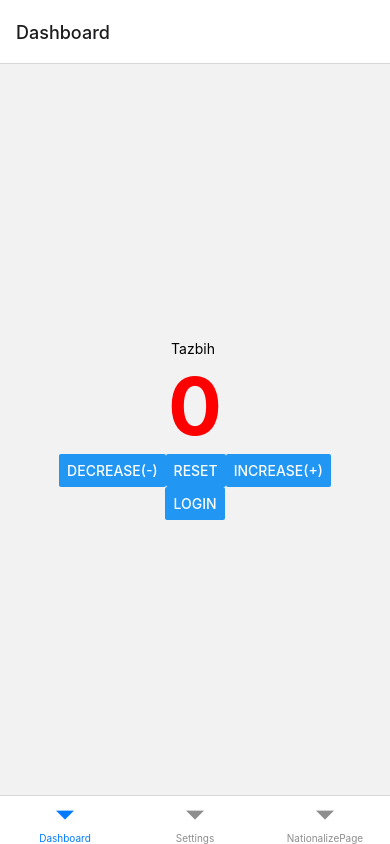
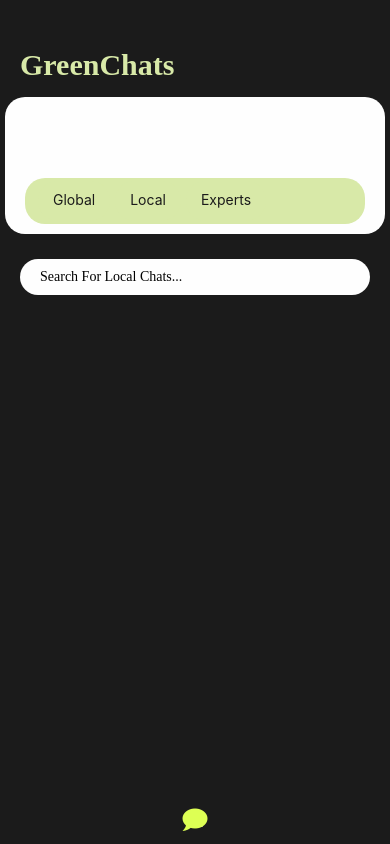
Before and after one commit to combo666/MAD-Lab, a React Native app in the folder frontEnd/: screen /Chats in a window 390 px wide. Built offline with nearby package versions, Linux system fonts and the light colour scheme.

Commit message:
Chat fetcher Front End Layout design

```diff
--- a/frontEnd/App.tsx
+++ b/frontEnd/App.tsx
@@ -1,13 +1,16 @@
 import React from "react";
 import { View,Text,StyleSheet } from "react-native";
 import { counterEvent } from "react-native/Libraries/Performance/Systrace";
-import CounterPage from "./src/pages/counterPage";
+import { createBottomTabNavigator } from "@react-navigation/bottom-tabs";
 import { createStackNavigator } from "@react-navigation/stack";
 import { NavigationContainer } from "@react-navigation/native";
+import { MaterialCommunityIcons } from '@expo/vector-icons';
+
+import CounterPage from "./src/pages/counterPage";
 import LoginPage from "./src/pages/LoginPage";
 import SettingsPage from "./src/pages/SettingsPage"
 import NationalizePage from "./src/pages/NationalizePage"
-import { createBottomTabNavigator } from "@react-navigation/bottom-tabs";
+import ChatsPage from "./src/pages/ChatsPage";
 
 const stack = createStackNavigator();
 const bottom_tab = createBottomTabNavigator();
@@ -24,10 +27,41 @@ const BasicDashboardScreen =() =>{
 const App = () =>{
   return(
     <NavigationContainer>
-      <bottom_tab.Navigator>
-        <bottom_tab.Screen name="Dashboard" component={BasicDashboardScreen}/>
+      <bottom_tab.Navigator
+        initialRouteName="Chats"
+        screenOptions={{
+          tabBarStyle: {
+            backgroundColor: "#1B1B1B",
+            alignItems: 'center',
+            borderTopWidth: 0,
+          },
+          tabBarShowLabel: false,
+          tabBarActiveTintColor: '#E0FFB4',
+          tabBarInactiveTintColor: "grey",
+          title: "Soil Society",
+          headerPressOpacity: 5,
+          headerShown: false
+        }}
+      >
+        <bottom_tab.Screen name="Dashboard" component={BasicDashboardScreen}
+          options={{
+            tabBarLabel:"Dashboard",
+            tabBarIcon: ({focused})=> <MaterialCommunityIcons name={focused ? "post": "post-outline"} size={focused? 30: 20} color={focused ?"#DDFF54" : 'white'}/>,
+            tabBarLabelStyle:{fontSize: 14, fontWeight: 'bold'},
+            tabBarActiveTintColor: "#E0FFB4"
+          }}
+        />
         <bottom_tab.Screen name="Settings" component={SettingsPage}/>
         <bottom_tab.Screen name="NationalizePage" component={NationalizePage}/>
+
+        <bottom_tab.Screen name="Chats" component={ChatsPage}
+          options={{
+            tabBarLabel:"Dashboard",
+            tabBarIcon: ({focused})=> <MaterialCommunityIcons name={focused ? "chat": "chat-outline"} size={focused? 30: 20} color={focused ?"#DDFF54" : 'white'}/>,
+            tabBarLabelStyle:{fontSize: 14, fontWeight: 'bold'},
+            tabBarActiveTintColor: "#E0FFB4"
+          }}
+        />
       </bottom_tab.Navigator>
     </NavigationContainer>
   );
--- /dev/null
+++ b/frontEnd/src/pages/ChatsPage.tsx
@@ -0,0 +1,146 @@
+import React, {useState} from 'react';
+import { View,Text,SafeAreaView,TextInput,TouchableOpacity,ScrollView   } from 'react-native';
+import { createStackNavigator } from '@react-navigation/stack';
+import { StyleSheet } from 'react-native';
+
+const Stack = createStackNavigator();
+
+function ChatsPAge() {
+
+    const [selectedButton, setSelectedButton] = useState(null);
+
+    const handleButtonPress = (buttonId) => {
+        setSelectedButton(buttonId);
+    };
+
+    return (
+        <SafeAreaView style={{flex: 1, backgroundColor: "#1B1B1B", justifyContent: 'flex-start', paddingTop: 48, }}>
+            <Text style={{
+                    color: "#D8E9A8",
+                    fontFamily: "Arimo Hebrew Subset",
+                    fontSize: 30,
+                    fontStyle: "normal",
+                    fontWeight: "700",
+                    paddingLeft: 20
+                    }}>
+                    GreenChats
+            </Text>
+
+            <View style={{
+                backgroundColor: "#FEFEFE",
+                height: 137,
+                marginTop: 15,
+                marginLeft: 5,
+                marginRight: 5,
+                borderRadius: 20
+
+
+            }}>
+                <View>
+
+                </View>
+
+                <View style={{
+                    backgroundColor: "#D8E9A8",
+                    height: 46,
+                    flexShrink: 0,
+                    marginTop: 81,
+                    marginLeft: 20,
+                    marginRight: 20,
+                    borderRadius: 20
+
+                }}>
+                    <ScrollView
+                        horizontal={true} // Enable horizontal scrolling
+                        style={{
+                            paddingLeft: 13
+
+                        }}
+                    >
+                        <TouchableOpacity
+                            onPress={() => handleButtonPress(1)}
+                            style={{
+                                backgroundColor: selectedButton === 1 ? '#64ABBC' : '#D8E9A8',
+                                borderRadius: 20,
+                                marginTop: 3,
+                                marginRight: 5,
+
+                                height: 40,
+                                padding: 10,
+                            }}
+                        >
+                            <Text style={{
+                                color: selectedButton === 1 ? '#FEFEFE' : '#1B1B1B',
+                                marginLeft:5,
+                                marginRight:5,
+                            }}>Global</Text>
+                        </TouchableOpacity>
+
+                        <TouchableOpacity
+                            onPress={() => handleButtonPress(2)}
+                            style={{
+                                backgroundColor: selectedButton === 2 ? '#64ABBC' : '#D8E9A8',
+                                borderRadius: 20,
+                                marginTop: 3,
+                                marginRight: 5,
+
+                                height: 40,
+                                padding: 10,
+                            }}
+                        >
+                            <Text style={{
+                                color: selectedButton === 2 ? '#FEFEFE' : '#1B1B1B',
+                                marginLeft:5,
+                                marginRight:5,
+                            }}>Local</Text>
+                        </TouchableOpacity>
+
+                        <TouchableOpacity
+                            onPress={() => handleButtonPress(3)}
+                            style={{
+                                backgroundColor: selectedButton === 3 ? '#64ABBC' : '#D8E9A8',
+                                borderRadius: 20,
+                                marginTop: 3,
+                                marginRight: 5,
+
+                                height: 40,
+                                padding: 10,
+                            }}
+                        >
+                            <Text style={{
+                                color: selectedButton === 3 ? '#FEFEFE' : '#1B1B1B',
+                                marginLeft:5,
+                                marginRight:5,
+                            }}>Experts</Text>
+                        </TouchableOpacity>
+
+
+
+
+
+                    </ScrollView>
+
+                </View>
+
+                <TextInput
+                    style={{
+                    backgroundColor: '#FEFEFE',
+                    padding: 10,
+                    paddingLeft: 20,
+                    height: 50,
+                    borderRadius: 20,
+                    marginTop: 35,
+                    marginLeft: 15,
+                    marginRight: 15,
+                    fontFamily:"Arimo Hebrew Subset",
+                    }}
+                    placeholder="Search For Local Chats..."
+                />
+
+            </View>
+
+        </SafeAreaView>
+    );
+}
+
+export default ChatsPAge;
```
Also changed, not shown: frontEnd/package.json (+9 -4 lines), 1 other file (tests, documents, lock files or other folders).
